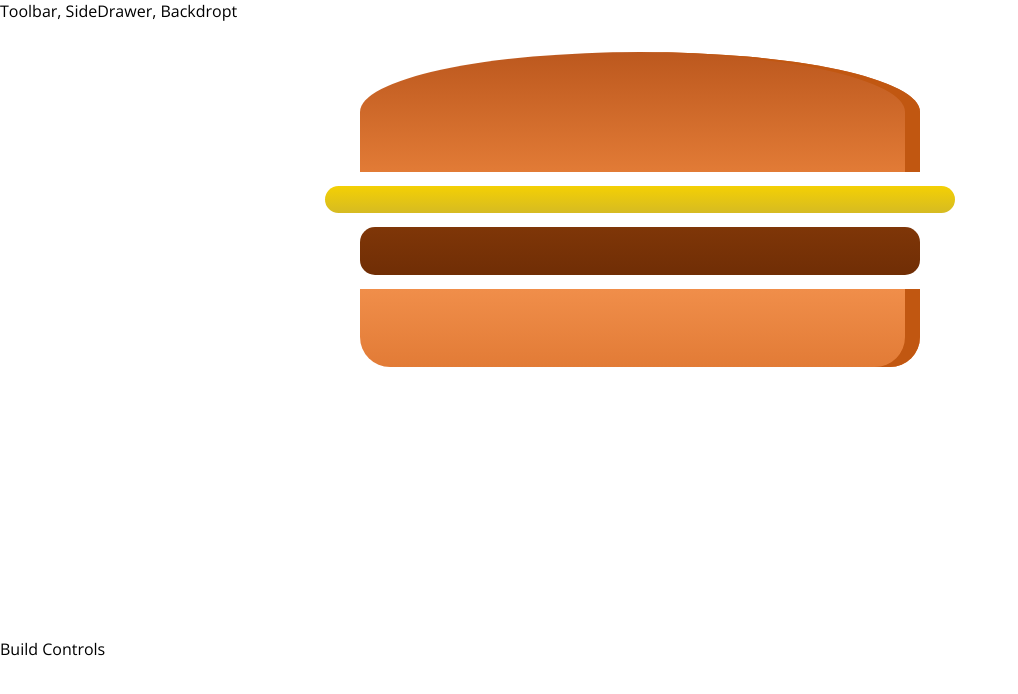
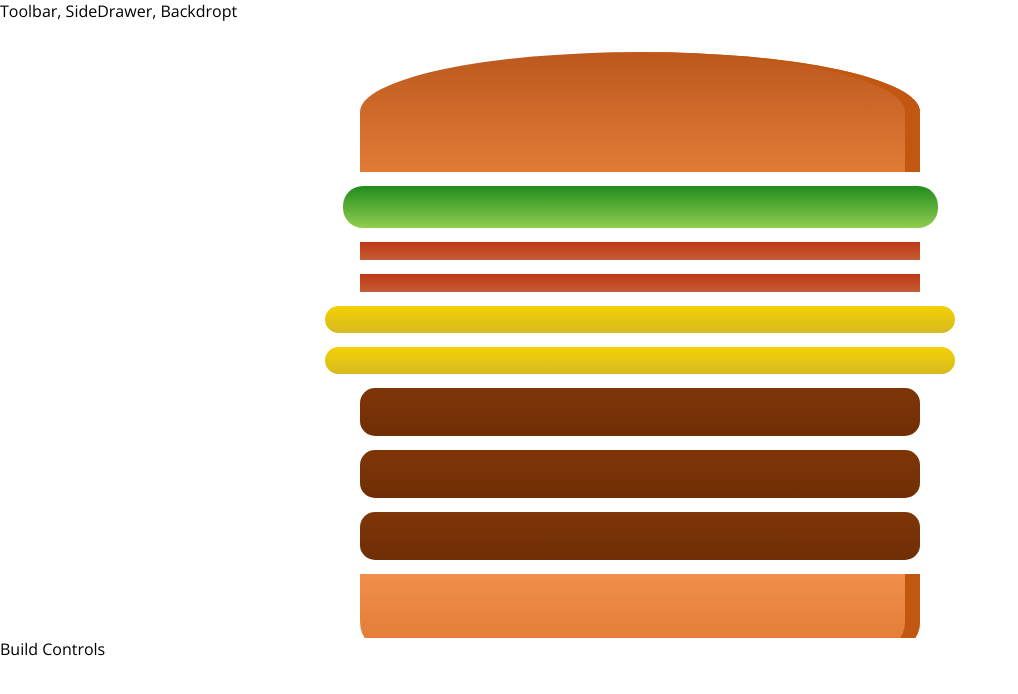
Before and after one commit to waltermanias/react-2020, a React app: page / in a window 1280 px wide. Shown: the top 694 px of the page, without its empty margins (0-1018 px from the left). Built offline with nearby package versions, Linux system fonts and the light colour scheme.

Commit message:
Add control when the burger doesn't have ingredients

```diff
--- a/src/components/Burger/Burger.js
+++ b/src/components/Burger/Burger.js
@@ -4,11 +4,23 @@
 import BurgerIngredient from './BurgerIngredient/BurgerIngredient';
 
 const burger = props => {
+    let transformedIngredients = Object.keys(props.ingredients)
+        .map(igKey => {
+            return [...Array(props.ingredients[igKey])]
+                .map((_, i) => {
+                    return <BurgerIngredient key={igKey + i} type={igKey} />
+                });
+        }).reduce((arr, el) => {
+            return arr.concat(el)
+        }, [])
+    if (transformedIngredients.length === 0) {
+        transformedIngredients = <p>Please start adding ingredients!</p>
+    }
+
     return (
         <div className={classes.Burger}>
             <BurgerIngredient type="bread-top" />
-            <BurgerIngredient type="cheese" />
-            <BurgerIngredient type="meat" />
+            {transformedIngredients}
             <BurgerIngredient type="bread-bottom" />
         </div>
     );
--- a/src/containers/BurgerBuilder/BurgerBuilder.js
+++ b/src/containers/BurgerBuilder/BurgerBuilder.js
@@ -4,10 +4,20 @@
 import Burger from './../../components/Burger/Burger'
 
 class BurgerBuilder extends Component {
+
+    state = {
+        ingredients: {
+            salad: 1,
+            bacon: 2,
+            cheese: 2,
+            meat: 3
+        }
+    }
+
     render() {
         return (
             <Aux>
-                <Burger />
+                <Burger ingredients={this.state.ingredients} />
                 <div>Build Controls</div>
             </Aux>);
     }
```
